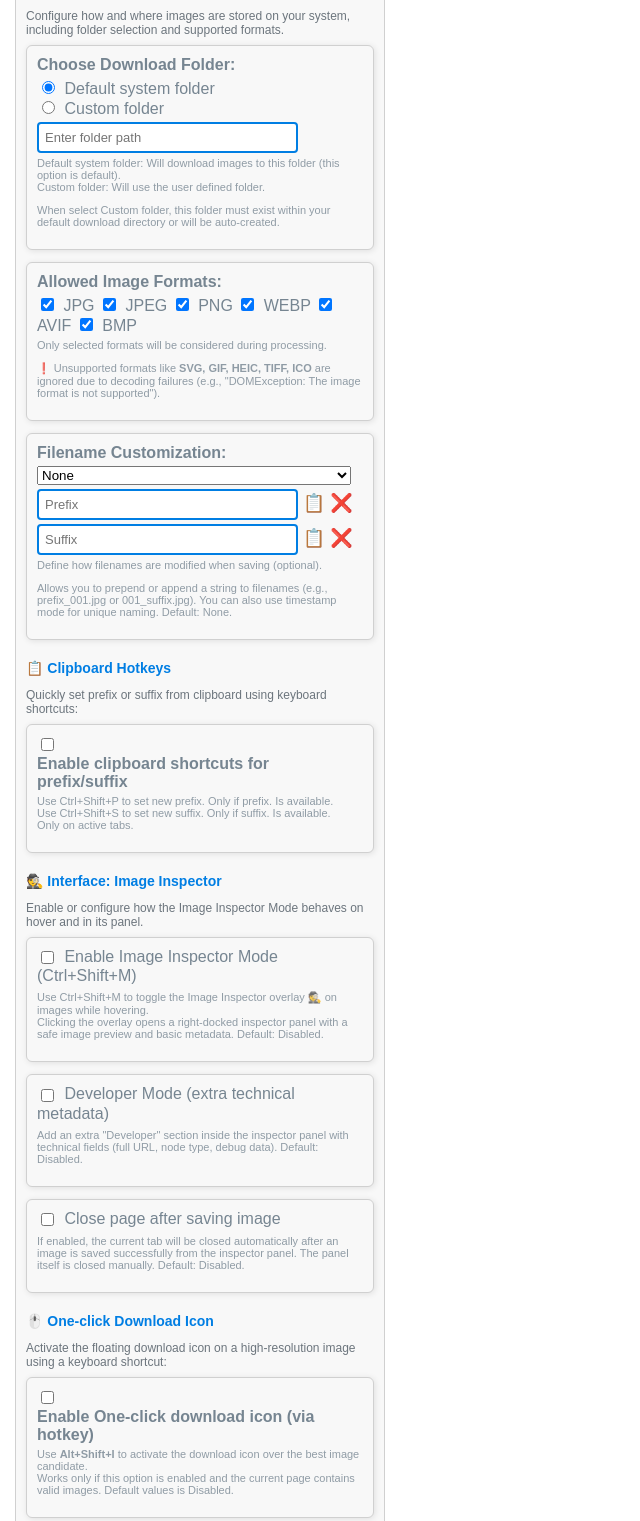
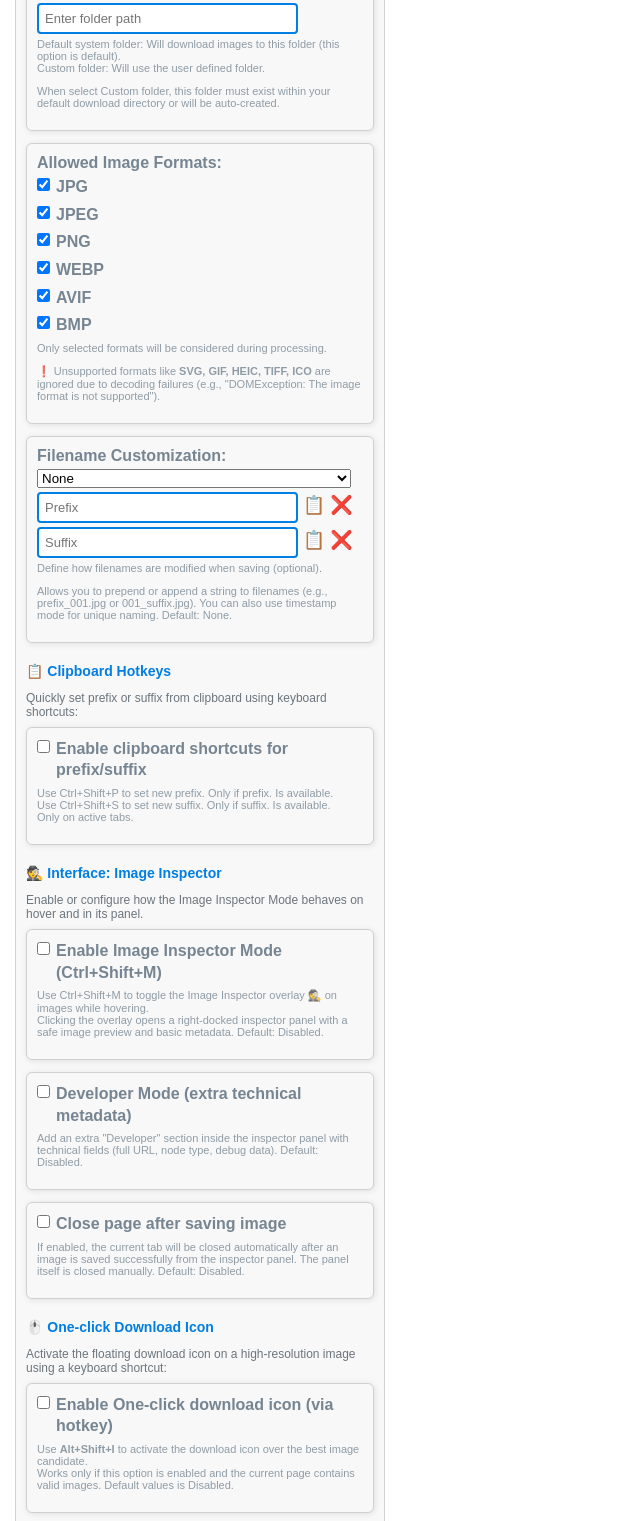
Before and after one commit to del-Pacifico/Mass-Image-Downloader, a browser extension: page html/options.html in a window 1280 px wide. Shown: the part 703-2224 px from the top of the page, without its empty margins (0-640 px from the left). Drawn offline with Linux system fonts and the light colour scheme.

Commit message:
docs: normalize options checkbox layout

```diff
--- a/html/options.html
+++ b/html/options.html
@@ -166,14 +166,23 @@
         }
 
         .inline-checkbox {
-            display: block;
-            font-weight: 500;
+            display: flex;
+            align-items: flex-start;
+            gap: 6px;
+            font-weight: bold;
             color: #768591;
             margin-bottom: 6px;
+            line-height: 1.35;
         }
         .inline-checkbox input[type="checkbox"] {
-            margin-right: 6px;
-            vertical-align: middle;
+            margin: 2px 0 0;
+            flex: 0 0 auto;
+        }
+        .inline-checkbox span {
+            display: block;
+            font-weight: inherit;
+            overflow-wrap: anywhere;
+            word-break: break-word;
         }
 
         .title-header {
@@ -211,15 +220,23 @@
     <h2>🌐 Extended Image URL Support</h2>
     <p class="description">Choose which extended image URL patterns the extension should treat as valid when the selected image format is enabled.</p>
     <div class="option-group">
-        <label>Supported extended URL patterns:</label><br>
+        <label>Supported extended URL patterns:</label>
+        <label class="inline-checkbox" for="allowTwitterXQueryParams">
             <input type="checkbox" id="allowTwitterXQueryParams">
-        <label for="allowTwitterXQueryParams">Twitter/X image URLs with query parameters</label><br>
+            <span>Twitter/X image URLs with query parameters</span>
+        </label>
+        <label class="inline-checkbox" for="allowRedditCdnQueryParams">
             <input type="checkbox" id="allowRedditCdnQueryParams">
-        <label for="allowRedditCdnQueryParams">Reddit CDN image URLs with query parameters</label><br>
+            <span>Reddit CDN image URLs with query parameters</span>
+        </label>
+        <label class="inline-checkbox" for="allowParameterizedCdnUrls">
             <input type="checkbox" id="allowParameterizedCdnUrls">
-        <label for="allowParameterizedCdnUrls">Parameterized CDN-style image URLs</label><br>
+            <span>Parameterized CDN-style image URLs</span>
+        </label>
+        <label class="inline-checkbox" for="allowWrappedImageUrls">
             <input type="checkbox" id="allowWrappedImageUrls">
-        <label for="allowWrappedImageUrls">Wrapped URLs that still resolve to a valid image</label>
+            <span>Wrapped URLs that still resolve to a valid image</span>
+        </label>
         <p class="info-text">All of these options are disabled by default. Enable only the URL shapes you want the extension to accept.</p>
         <p class="info-text">Rule: <em>Does this URL resolve to an image format that the user has enabled, even if it is decorated with suffixes or query parameters?</em></p>
     </div>
@@ -238,12 +255,12 @@
     </div>
     <div class="option-group">
         <label>Allowed Image Formats:</label>
-        <input type="checkbox" id="allowJPG" checked> JPG
-        <input type="checkbox" id="allowJPEG" checked> JPEG
-        <input type="checkbox" id="allowPNG" checked> PNG
-        <input type="checkbox" id="allowWEBP" checked> WEBP
-        <input type="checkbox" id="allowAVIF"> AVIF
-        <input type="checkbox" id="allowBMP"> BMP
+        <label class="inline-checkbox" for="allowJPG"><input type="checkbox" id="allowJPG" checked><span>JPG</span></label>
+        <label class="inline-checkbox" for="allowJPEG"><input type="checkbox" id="allowJPEG" checked><span>JPEG</span></label>
+        <label class="inline-checkbox" for="allowPNG"><input type="checkbox" id="allowPNG" checked><span>PNG</span></label>
+        <label class="inline-checkbox" for="allowWEBP"><input type="checkbox" id="allowWEBP" checked><span>WEBP</span></label>
+        <label class="inline-checkbox" for="allowAVIF"><input type="checkbox" id="allowAVIF"><span>AVIF</span></label>
+        <label class="inline-checkbox" for="allowBMP"><input type="checkbox" id="allowBMP"><span>BMP</span></label>
         <p class="info-text">Only selected formats will be considered during processing.</p>
         <p class="info-text">❗ Unsupported formats like <strong>SVG, GIF, HEIC, TIFF, ICO</strong> are ignored due to decoding failures (e.g., "DOMException: The image format is not supported").</p>
     </div>
@@ -274,8 +291,10 @@
     <h2>📋 Clipboard Hotkeys</h2>
     <p class="description">Quickly set prefix or suffix from clipboard using keyboard shortcuts:</p>
     <div class="option-group">
+        <label class="inline-checkbox" for="enableClipboardHotkeys">
             <input type="checkbox" id="enableClipboardHotkeys">
-        <label for="enableClipboardHotkeys">Enable clipboard shortcuts for prefix/suffix</label>
+            <span>Enable clipboard shortcuts for prefix/suffix</span>
+        </label>
         <p class="info-text">Use Ctrl+Shift+P to set new prefix. Only if prefix. Is available.<br>
             Use Ctrl+Shift+S to set new suffix. Only if suffix. Is available.<br>
             Only on active tabs.</p>
@@ -286,9 +305,9 @@
     <p class="description">Enable or configure how the Image Inspector Mode behaves on hover and in its panel.</p>
 
     <div class="option-group">
-        <label class="inline-checkbox">
+        <label class="inline-checkbox" for="imageInspectorEnabled">
             <input type="checkbox" id="imageInspectorEnabled">
-            Enable Image Inspector Mode (Ctrl+Shift+M)
+            <span>Enable Image Inspector Mode (Ctrl+Shift+M)</span>
         </label>
         <p class="info-text">
             Use Ctrl+Shift+M to toggle the Image Inspector overlay 🕵️ on images while hovering.<br>
@@ -297,9 +316,9 @@
     </div>
 
     <div class="option-group">
-        <label class="inline-checkbox">
+        <label class="inline-checkbox" for="imageInspectorDevMode">
             <input type="checkbox" id="imageInspectorDevMode">
-            Developer Mode (extra technical metadata)
+            <span>Developer Mode (extra technical metadata)</span>
         </label>
         <p class="info-text">
             Add an extra "Developer" section inside the inspector panel with technical fields (full URL, node type, debug data). Default: Disabled.
@@ -307,9 +326,9 @@
     </div>
 
     <div class="option-group">
-        <label class="inline-checkbox">
+        <label class="inline-checkbox" for="imageInspectorCloseOnSave">
             <input type="checkbox" id="imageInspectorCloseOnSave">
-            Close page after saving image
+            <span>Close page after saving image</span>
         </label>
         <p class="info-text">
             If enabled, the current tab will be closed automatically after an image is saved successfully from the inspector panel. The panel itself is closed manually. Default: Disabled.
@@ -320,8 +339,10 @@
     <h2>🖱️ One-click Download Icon</h2>
     <p class="description">Activate the floating download icon on a high-resolution image using a keyboard shortcut:</p>
     <div class="option-group">
+    <label class="inline-checkbox" for="chkEnableOneClickIcon">
         <input type="checkbox" id="chkEnableOneClickIcon">
-    <label for="chkEnableOneClickIcon">Enable One-click download icon (via hotkey)</label>
+        <span>Enable One-click download icon (via hotkey)</span>
+    </label>
     <p class="info-text">
         Use <strong>Alt+Shift+I</strong> to activate the download icon over the best image candidate.<br>
         Works only if this option is enabled and the current page contains valid images.
@@ -344,14 +365,18 @@
         <p class="info-text">Defines how many images must match to form a gallery group (2..50). Default: 3. Used in grouping logic for galleries.</p>
     </div>
     <div class="option-group">
+        <label class="inline-checkbox" for="galleryEnableSmartGrouping">
             <input type="checkbox" id="galleryEnableSmartGrouping">
-        <label for="galleryEnableSmartGrouping">Enable smart similarity grouping</label>
+            <span>Enable smart similarity grouping</span>
+        </label>
         <p class="info-text">When enabled, groups images by URL similarity before processing.</p>
         <p class="info-text">Activates advanced path similarity logic before selecting images. This helps group visually-related thumbnails (e.g., image01.jpg, image02.jpg) into cohesive sets for gallery processing.</p>
     </div>
     <div class="option-group">
+        <label class="inline-checkbox" for="galleryEnableFallback">
             <input type="checkbox" id="galleryEnableFallback">
-        <label for="galleryEnableFallback">Enable fallback grouping</label>
+            <span>Enable fallback grouping</span>
+        </label>
         <p class="info-text">If no dominant group is found, retry grouping with a more permissive threshold.</p>
         <p class="info-text">If no main group is detected under current similarity level, a secondary attempt is made using a fallback level (10% lower). Useful for galleries with minor variations in image paths.</p>
     </div>
@@ -392,8 +417,10 @@
     <h2>📢 Notifications</h2>
     <p class="description">Enable or disable notifications.</p>
     <div class="option-group">
-        <label for="showUserFeedbackMessages">Show user feedback messages:</label>
+        <label class="inline-checkbox" for="showUserFeedbackMessages">
             <input type="checkbox" id="showUserFeedbackMessages">
+            <span>Show user feedback messages:</span>
+        </label>
         <p class="info-text">Toggle on to receive visual feedback during operations (success, progress, and errors).</p>
     </div>
     <div class="option-group">
@@ -447,9 +474,9 @@
         <p class="info-text">Controls how many tabs are processed at once (1–50). Default: 20. Higher values speed up processing but may affect browser performance on slower machines.</p>
     </div>
     <div class="option-group">
-        <label>
+        <label class="inline-checkbox" for="continueFromLastBulkBatch">
             <input type="checkbox" id="continueFromLastBulkBatch">
-            Continue from where it left off
+            <span>Continue from where it left off</span>
         </label>
         <p class="info-text">If enabled, resumes the bulk download from the last skipped or failed tab batch. Useful when dealing with large galleries or interrupted sessions.</p>
     </div>
```
Lines whose indentation alone changed are shown as unchanged.
